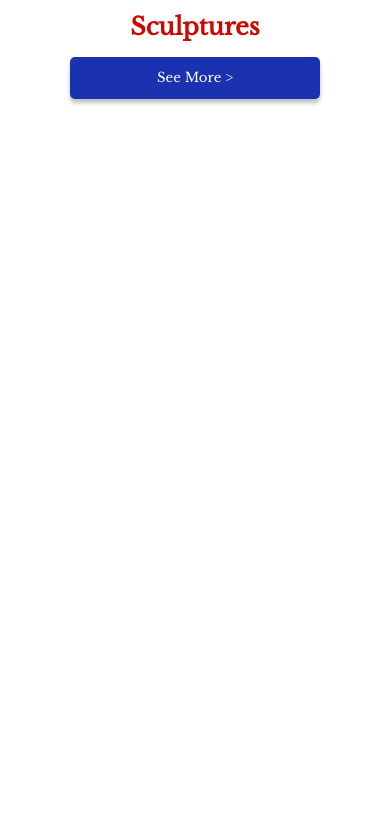
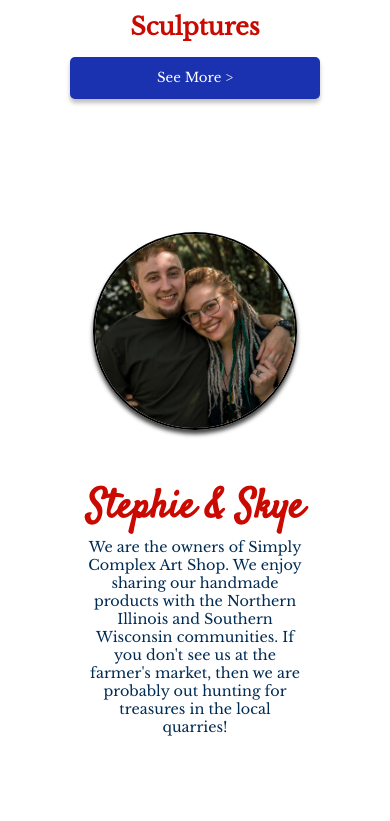
Before and after one commit to genna-umenhofer/new-simply-complex, a PHP site: page / in a window 390 px wide. Shown: the part 1488-2309 px from the top of the page. Before the commit the page ends 1593 px from the top, so only its background shows below. Run offline with PHP 8.4, Linux system fonts and the light colour scheme.

Commit message:
styled about us

```diff
--- a/index.html
+++ b/index.html
@@ -60,5 +60,12 @@
       </div>
     </div>
   </section>
+  <section class="about-us">
+    <img src="simp_comp_graphics/steph_skye.jpg" alt="photo-of-stephie-and-skye">
+    <div>
+      <h2>Stephie & Skye</h2>
+      <p>We are the owners of Simply Complex Art Shop. We enjoy sharing our handmade products with the Northern Illinois and Southern Wisconsin communities. If you don't see us at the farmer's market, then we are probably out hunting for treasures in the local quarries!</p>
+    </div>
+  </section>
 </body>
 </html>
--- a/styles.css
+++ b/styles.css
@@ -149,6 +149,30 @@ nav > div > img {
   text-align: center;
 }
 
+/* --- About Us --- */
+.about-us {
+  display: flex;
+  margin: 20% 15% 15%15%;
+  align-items: center;
+}
+
+.about-us > div {
+  display: flex;
+  flex-direction: column;
+  padding: 5% 10% 10% 10%;
+  text-align: center;
+}
+
+.about-us > img {
+  border: 2px solid black;
+  border-radius: 50%;
+  width: 33%;
+  height: 33%;
+  box-shadow: 0px 4px 4px rgba(0, 0, 0, 0.75);
+}
+
+
+
 /* --- Media Queries ---*/
 
 @media (max-width: 410px) {
@@ -157,7 +181,7 @@ nav > div > img {
   }
 }
 
-@media (max-width: 600px) {
+@media (max-width: 700px) {
   .featured-products > div {
     display: grid;
   }
@@ -174,4 +198,19 @@ nav > div > img {
     margin: 1rem auto 1.5rem auto;
   }
 
+  .about-us {
+    display: grid;
+  }
+
+  .about-us > div {
+    align-items: center;
+    text-align: center;
+  }
+
+  .about-us > img {
+    margin: 10% auto 0 auto;
+    width: 75%;
+    height: 85%;
+  }
+
 }
```
